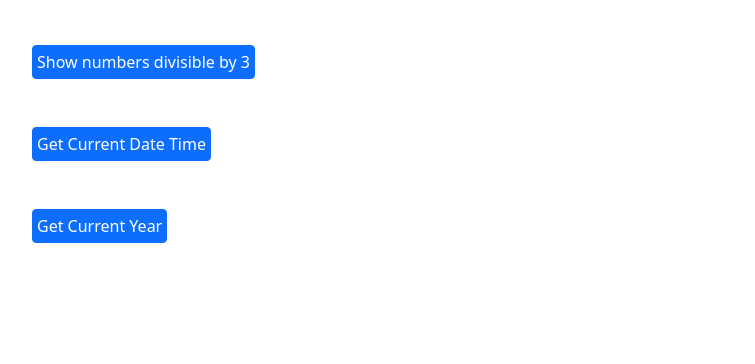
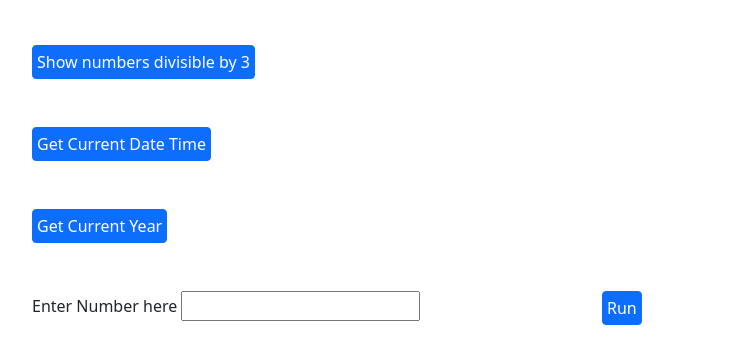
Before and after one commit to AlexanderA28/JS-Excercise-2, a plain HTML site: page index.html in a window 1280 px wide. Shown: the part 128-492 px from the top of the page, without its empty margins (50-805 px from the left). Drawn offline with nearby package versions, Linux system fonts and the light colour scheme.

Commit message:
added timer

```diff
--- a/index.html
+++ b/index.html
@@ -106,13 +106,35 @@
         <div id="current_year" class="col-6 mt-5"></div>
       </div>
 
+      <div class="row">
+        <div class="col-6 mt-5">
+          <label for="number"> Enter Number here </label>
+          <input type="text" id="number" />
+        </div>
 
+        <div class="col-6 mt-5">
+          <button
+            id="timer"
+            type="button"
+            class="btn btn-primary mr-2 p-1"
+            value="timer"
+            onclick="timer()"
+          >
+            Run
+          </button>
+        </div>
+
+        <div id="current_year" class="col-6 mt-5"></div>
+      </div>
+      <!-- End of Row -->
+
+      <div class="col-6 mt-5">
+        <p id="countdown"></p>
+      </div>
+      <!-- End of Row -->
+
+      <!-- End of Container -->
     </div>
-
-
-
-  </div>
-
 
     <script src="script.js"></script>
   </body>
--- a/script.js
+++ b/script.js
@@ -1,6 +1,6 @@
 function myFunction(clicked_id) {
 
-    var base_url = "http://127.0.0.1:5500/"
+    var base_url = "http://127.0.0.1:5500/JS-Excercise-2/"
     var page = document.getElementById(clicked_id).value
 
     var full_path = base_url.concat(page,'.html')
@@ -42,3 +42,22 @@ function get_current_year() {
 
     document.getElementById('current_year').innerHTML = date;
 }
+
+function timer() {
+
+    let start_num =   document.getElementById('number').value
+            // https://www.w3schools.com/jsref/met_win_setinterval.asp
+            let interval = setInterval(function() {
+
+                start_num -= 1;
+                document.getElementById("countdown").textContent = start_num;
+                if (start_num <= 0) {
+                    clearInterval(interval)
+                }
+
+            }, 1000);
+
+
+
+
+}
```
